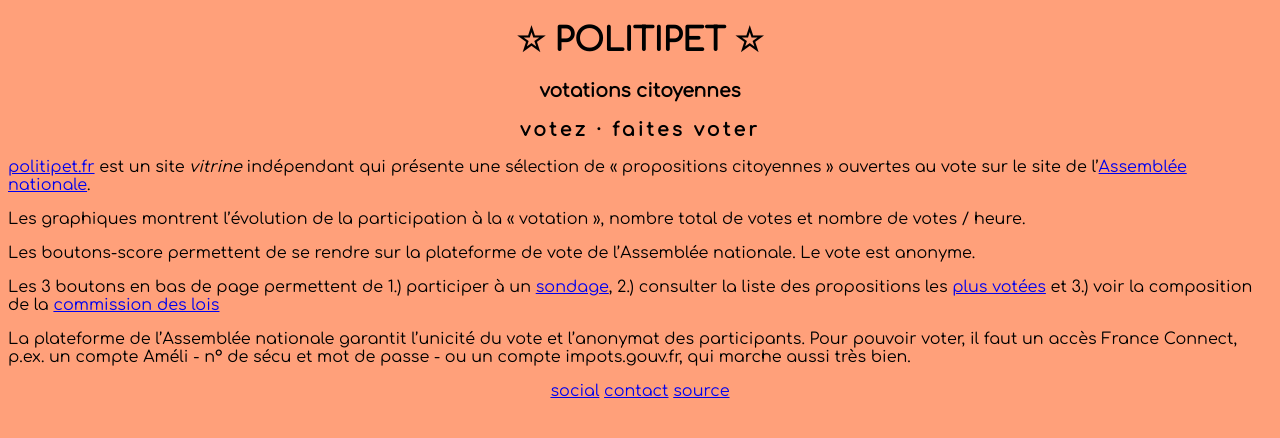
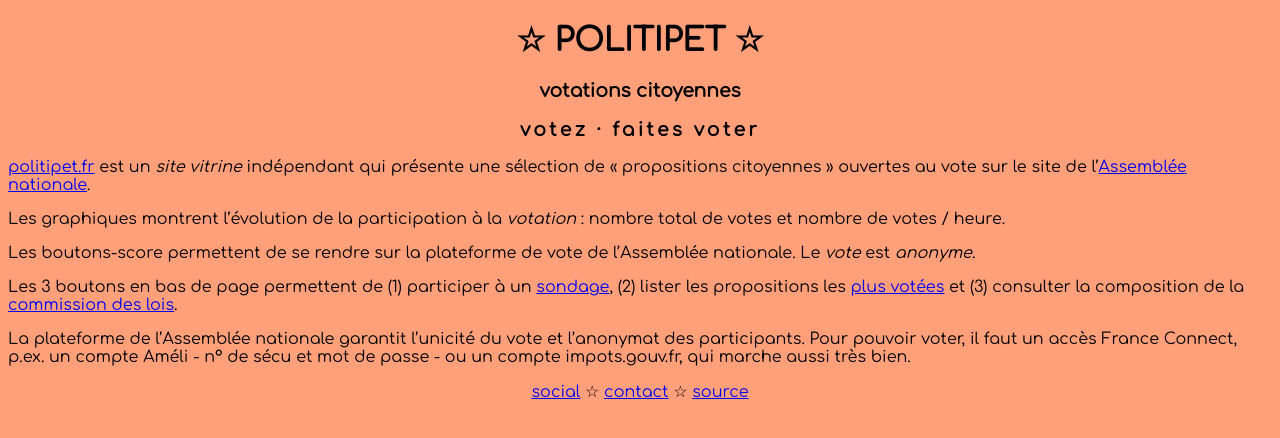
Before and after one commit to politipet/politipet.github.io, a Jekyll site: the page built from info.md, in a window 1280 px wide. Shown: the top 438 px of the page. Built offline with Jekyll 4.4.1, drawn with Linux system fonts in a browser that asks for light colours; our own code applies the rules of GitHub Pages for plain Markdown files.

Commit message:
fixup info.md

```diff
--- a/info.md
+++ b/info.md
@@ -8,20 +8,20 @@
 
 <div style="text-align: left" markdown="1">
 
-[politipet.fr][politipet.fr] est un site _vitrine_ indépendant
+[politipet.fr][politipet.fr] est un _site vitrine_ indépendant
 qui présente une sélection de « propositions citoyennes »
 ouvertes au vote sur le site de l'[Assemblée nationale][assemblée].
 
-Les graphiques montrent l'évolution de la participation à la « votation »,
+Les graphiques montrent l'évolution de la participation à la _votation_ :
 nombre total de votes et nombre de votes / heure.
 
 Les boutons-score permettent de se rendre sur la plateforme de vote
-de l'Assemblée nationale.  Le vote est anonyme.
+de l'Assemblée nationale.  Le *vote* est *anonyme*.
 
-Les 3 boutons en bas de page permettent de 1.) participer à un
-[sondage](poll/), 2.) consulter la liste des propositions les
-[plus votées][most voted] et 3.) voir la composition de la
-[commission des lois](commission/lois.md)
+Les 3 boutons en bas de page permettent de (1) participer à un
+[sondage](poll/), (2) lister les propositions les
+[plus votées][most voted] et (3) consulter la composition de la
+[commission des lois](commission/lois.md).
 
 La plateforme de l'Assemblée nationale garantit l'unicité du vote
 et l'anonymat des participants. Pour pouvoir voter, il faut un accès
```
Also changed, not shown: other parts of info.md (+3 -2 lines).
